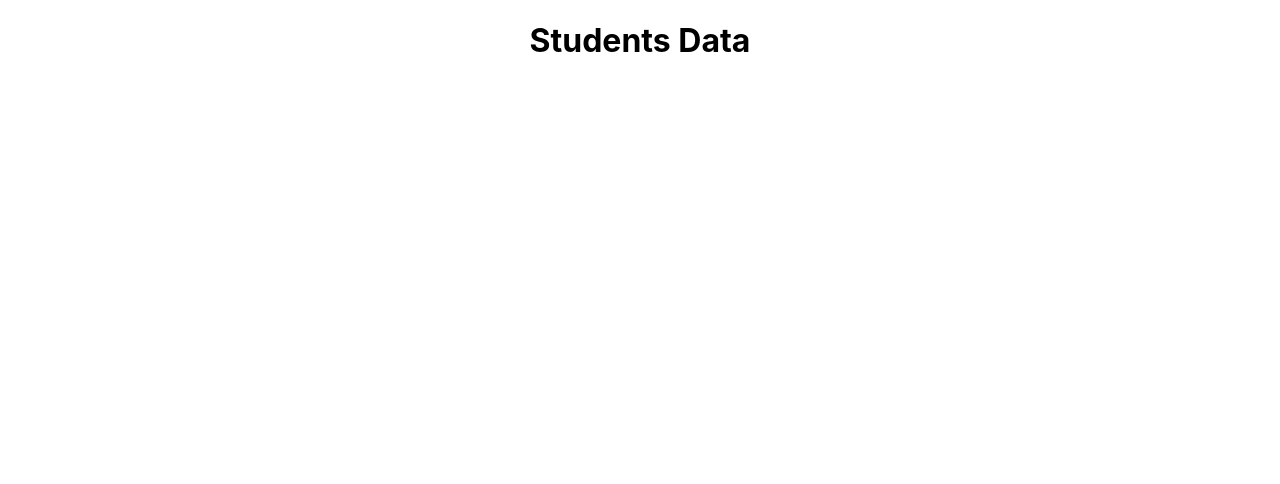
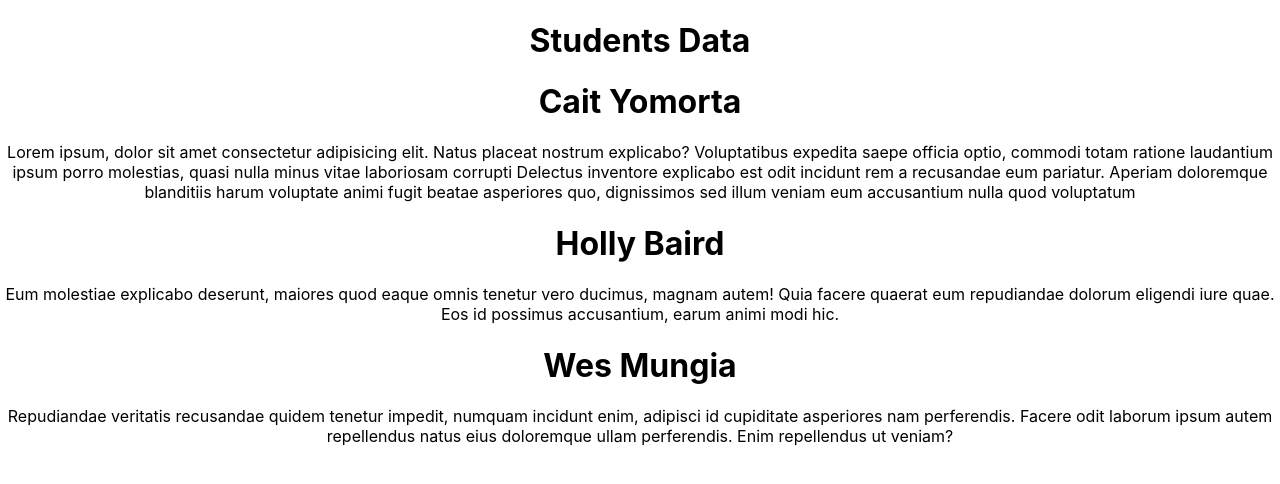
Before and after one commit to Likowo/Student_Data_React_useStateHook, a React (Create React App) app: page / in a window 1280 px wide. Shown: the top 484 px of the page. Built offline with nearby package versions, Linux system fonts and the light colour scheme.

Commit message:
Displayed students name and bio

```diff
--- a/src/App.js
+++ b/src/App.js
@@ -25,7 +25,7 @@ function App() {
         ]
       },
       {
-          name: 'Holly Baird',
+          name:'Holly Baird',
           bio: 'Eum molestiae explicabo deserunt, maiores quod eaque omnis tenetur vero ducimus, magnam autem! Quia facere quaerat eum repudiandae dolorum eligendi iure quae. Eos id possimus accusantium, earum animi modi hic.',
           scores: [
             {
@@ -71,6 +71,9 @@ function App() {
     <div className="App">
       <h1> Students Data </h1>
 
+        {studentData.students.map((student) =>{
+       return <Student student={student}/>;
+     })}
     </div>
   );
 }
--- a/src/components/Student.jsx
+++ b/src/components/Student.jsx
@@ -3,7 +3,10 @@ import Score from './Score'
 
 function Student(props) {
   return (
-    <div>Student</div>
+    <div className='studentInfo'>
+        <h1> {props.student.name} </h1>
+        <p> {props.student.bio} </p>
+    </div>
   )
 }
 
```
